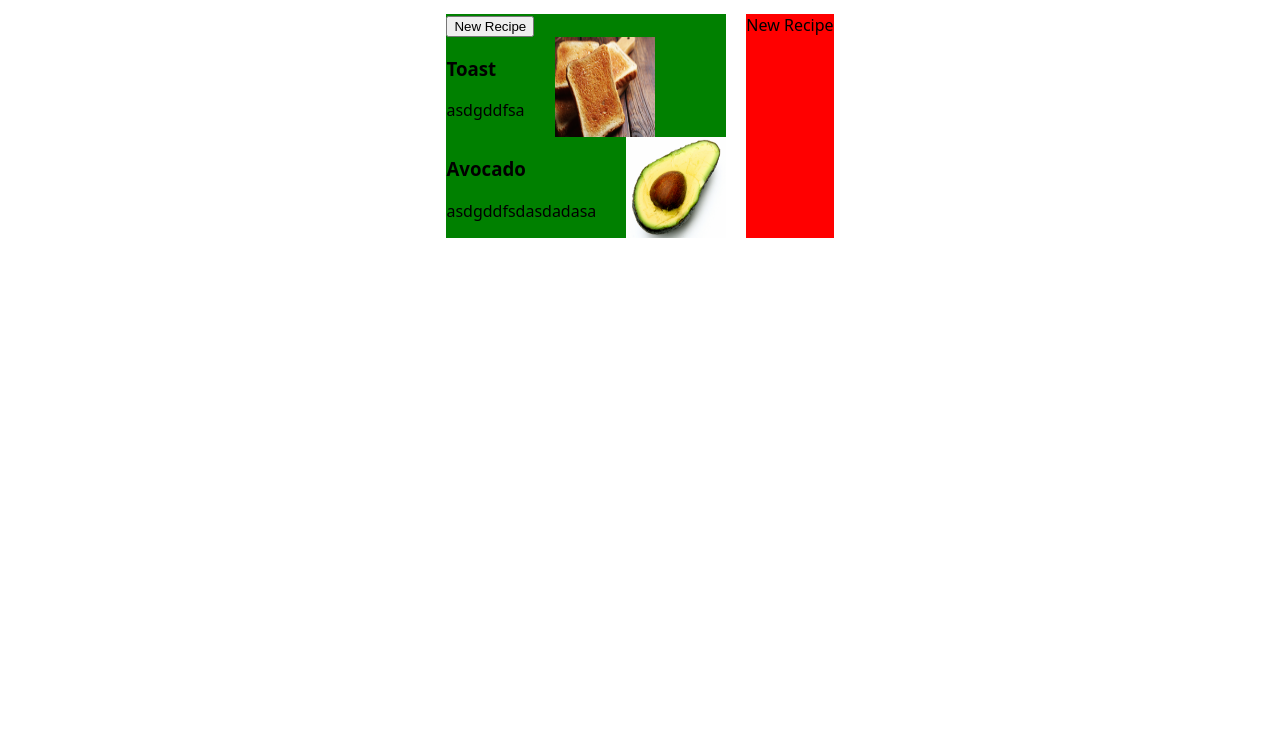
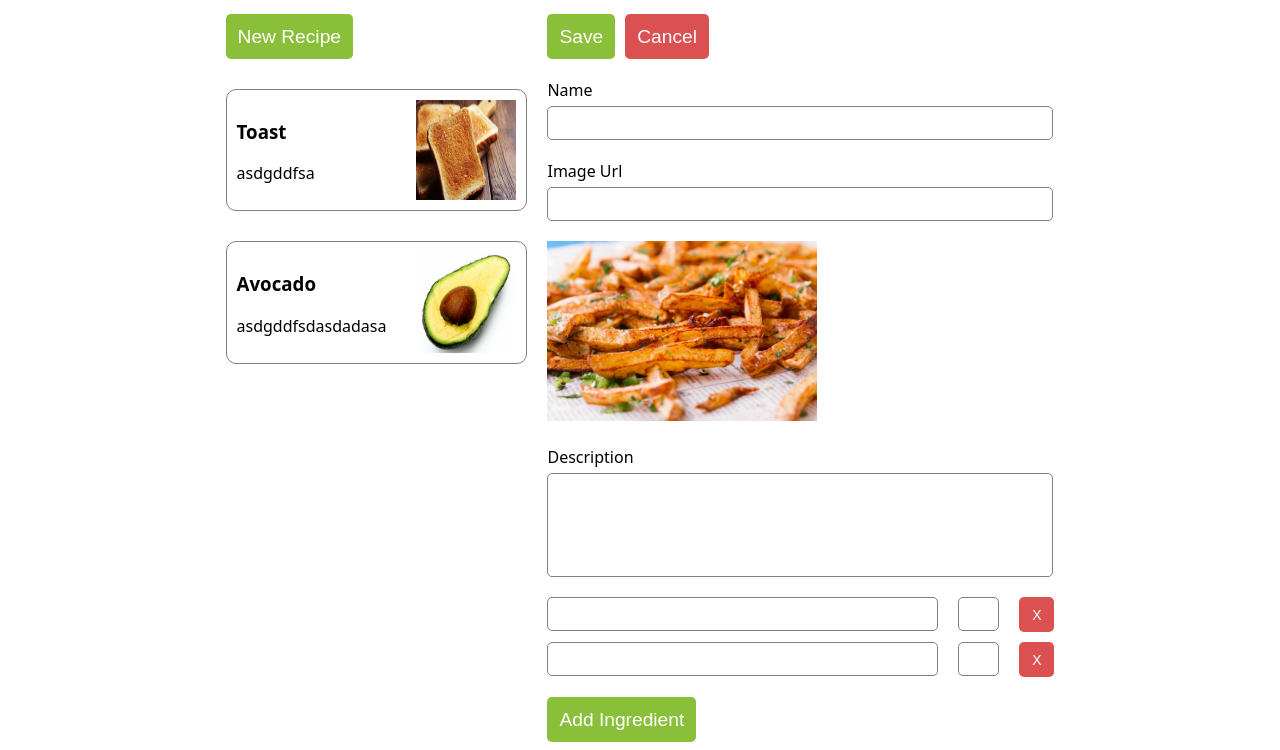
Before and after one commit to cosmintianum4/learning-path-web, a plain HTML site: page 01-html-and-css/index.html in a window 1280 px wide. Shown: the part 50-800 px from the top of the page. Drawn offline with Linux system fonts and the light colour scheme.

Commit message:
Added new recipe form and finished template

```diff
--- a/01-html-and-css/index.html
+++ b/01-html-and-css/index.html
@@ -14,7 +14,7 @@
             </div>
             <div class="nav-buttons">
                 <div class="auth-button">
-                    Authentication
+                    Authentificate
                 </div>
                 <div class="shopping-list-button">
                     Shopping List
@@ -23,26 +23,72 @@
         </div>
         <div class="content">
             <div class="recipe-panel">
-                <button class="btn btn-green">
-                    New Recipe
-                </button>
+                <div class="btn-area">
+                    <button class="btn btn-green">
+                        New Recipe
+                    </button>
+                </div>
                 <div class="recipe-card">
                     <div class="recipe-card-text">
                         <h3>Toast</h3>
                         <p>asdgddfsa</p>
                     </div>
-                    <img src="./imgs/toast.jpg" alt="Toast">
+                    <img class="recipe-img" src="./imgs/toast.jpg" alt="Toast">
                 </div>
                 <div class="recipe-card">
                     <div class="recipe-card-text">
                         <h3>Avocado</h3>
                         <p>asdgddfsdasdadasa</p>
                     </div>
-                    <img src="./imgs/avocado.jpg" alt="Avocado">
+                    <img class="recipe-img" src="./imgs/avocado.jpg" alt="Avocado">
                 </div>
             </div>
-            <div class="new-recipe">
-                New Recipe
+            <div class="new-recipe-panel">
+                <div class="btns">
+                    <button class="btn btn-green">
+                        Save
+                    </button>
+                    <button class="btn btn-red">
+                        Cancel
+                    </button>
+                </div>
+                <div class="text-input-combo">
+                    Name
+                    <input class="long-input" type="text">
+                </div>
+                <div class="text-input-combo">
+                    Image Url
+                    <input class="long-input" type="text">
+                </div>
+                <div>
+                    <img class="new-recipe-img" src="./imgs/fries.jpg" alt="French Fries">
+                </div>
+                <div class="text-input-combo">
+                    Description
+                    <div>
+                        <input  type="text"class="desc-input long-input">
+                    </div>
+                </div>
+                <div class="ingredient-list">
+                    <div class="ingredient-row">
+                        <input class="short-input" type="text" >
+                        <input class="quantity-input" type="number">
+                        <button class="btn btn-red btn-x">
+                            <div>X</div>
+                        </button>
+                    </div>
+                    <div class="ingredient-row">
+                        <input type="text" class="short-input">
+                        <input class="quantity-input" type="number">
+                        <button class="btn btn-red btn-x">
+                            <div>X</div>
+                        </button>
+                    </div>
+                </div>
+
+                <div>
+                    <button class="btn btn-green">Add Ingredient</button>
+                </div>
             </div>
 
         </div>
--- a/01-html-and-css/index.scss
+++ b/01-html-and-css/index.scss
@@ -42,20 +42,106 @@ body {
 }
 
 .recipe-panel{
-    background-color: green;
+    // background-color: green;
+    display: flex;
+    gap:30px;
+    flex-direction: column;
 }
 
-.new-recipe{
-    background-color: red;
-}
-
-img{
+.recipe-img{
     max-width: 100px;
     height: auto;
+    margin-left: auto;
 }
 
 .recipe-card{
     display: flex;
     flex-direction: row;
     gap: 30px;
+    border: 1px solid grey;
+    border-radius: 10px;
+    padding: 10px;
 }
+
+.btn{
+    height: 45px;
+    color: white;
+    border-radius: 5px;
+    font-size: larger;
+    border: 0px;
+    padding: 12px;
+}
+
+.btn-green{
+    background-color: rgb(138, 191, 58);
+}
+
+.btn-red{
+    background-color: rgb(219, 81, 81);
+}
+
+.new-recipe-panel{
+    display: flex;
+    flex-direction: column;
+    gap: 20px;
+    // background-color: red;
+}
+
+.text-input-combo{
+    display: flex;
+    flex-direction: column;
+    gap: 5px;
+    // background-color: red;
+}
+
+.btns{
+    display: flex;
+    gap: 10px;
+}
+
+.long-input{
+    width: 500px;
+}
+
+.short-input{
+    width: 385px;
+}
+
+input{
+    // width: 350px;
+    height: 30px;
+    border: 1px solid grey;
+    border-radius: 5px;
+}
+
+.new-recipe-img{
+    height: 180px;
+    width: auto;
+}
+
+.desc-input{
+    height: 100px;
+}
+
+.ingredient-row{
+    display: flex;
+    gap: 20px;
+    // height: 20px;
+}
+
+.ingredient-list{
+    display: flex;
+    flex-direction: column;
+    gap: 10px;
+}
+
+.quantity-input{
+    width: 35px;
+}
+
+.btn-x {
+    width: 35px;
+    height: 35px;
+    padding: 0;
+    font-size: 14px;
+}
```
Also changed, not shown: 01-html-and-css/imgs/fries.jpg (added), 01-html-and-css/index.css.
